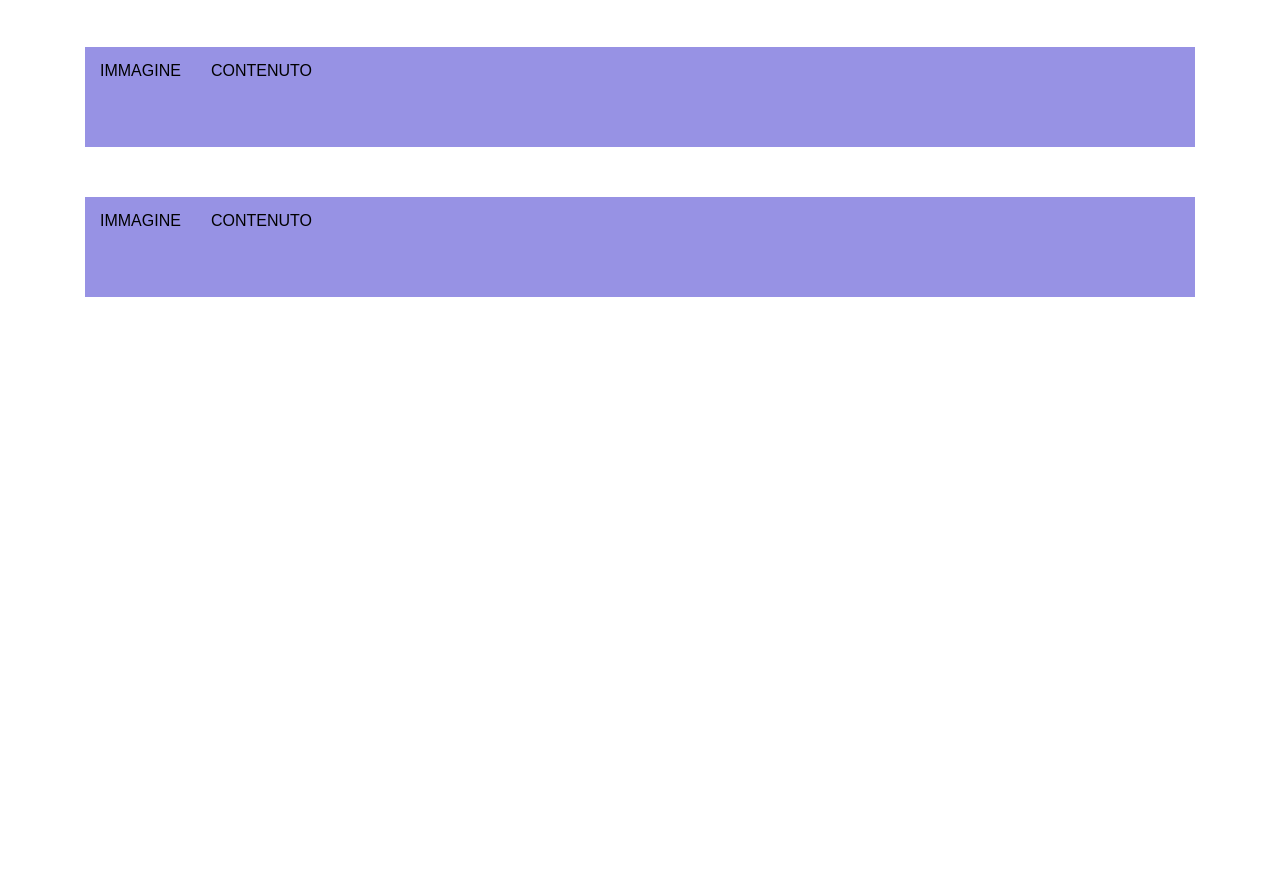
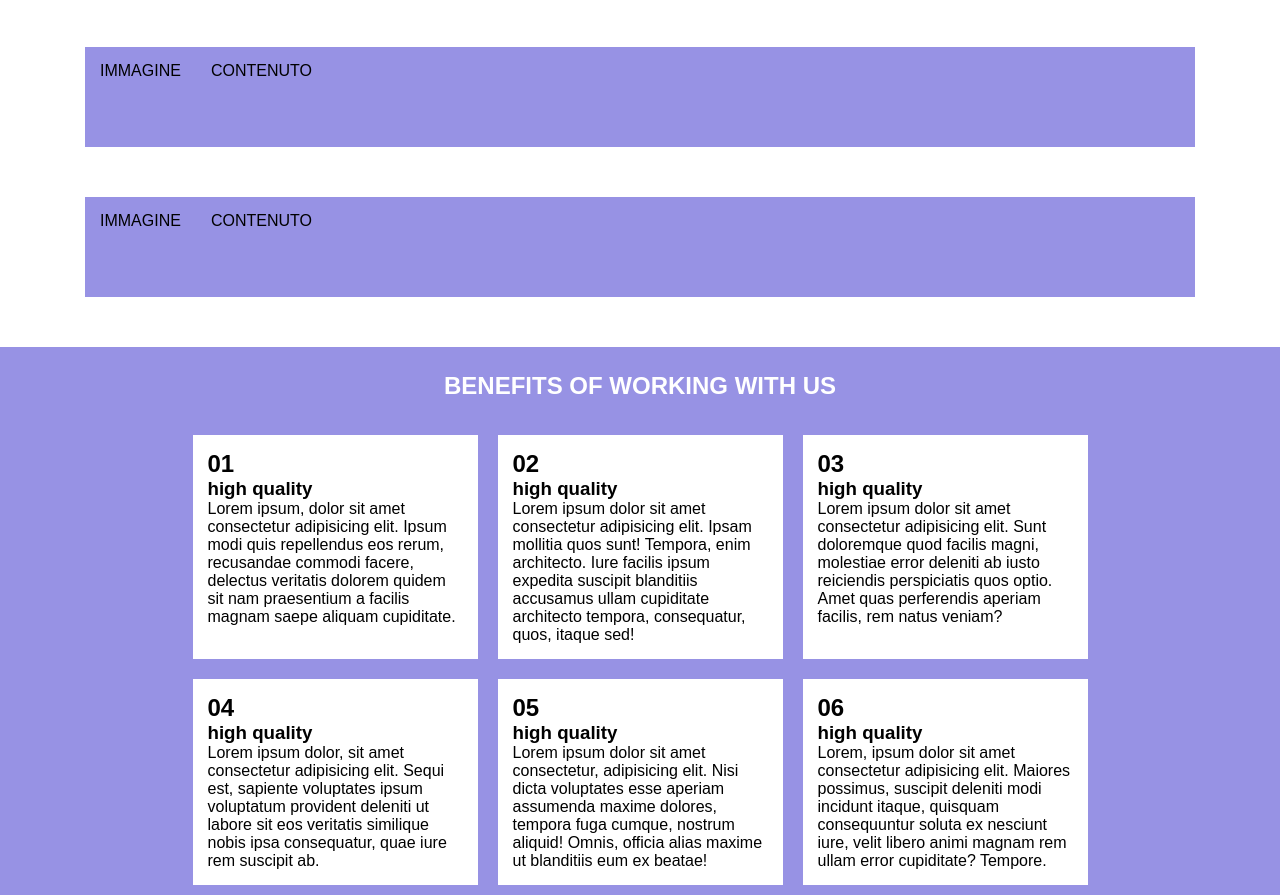
Before and after one commit to Murru00/htmlcss-responsive-layout, a plain HTML site: page index.html in a window 1280 px wide. Shown: the part 1023-1918 px from the top of the page. Before the commit the page ends 1320 px from the top, so only its background shows below. Drawn offline with Linux system fonts and the light colour scheme.

Commit message:
add benefit

```diff
--- a/css/style.css
+++ b/css/style.css
@@ -77,6 +77,7 @@ body{
     margin-right: -15px;
     display: flex;
     flex-wrap: wrap;
+    justify-content: center;
 
 }
 
@@ -133,3 +134,26 @@ text-align: center;
     display: flex;
     height: 100px;
 }
+
+/* BENEFIT */
+
+#benefit{
+    background-color: #9792e4;
+    margin-top: 50px;
+}
+#benefit > h1{
+    color: white;
+    text-align: center;
+    padding: 25px;
+}
+
+
+
+#benefit > .container > .row > .col{
+    background-color: white;
+    width: calc(100% / 4);
+
+    margin-left: auto;
+    margin-right: auto;
+    margin: 10px;
+}
--- a/index.html
+++ b/index.html
@@ -91,5 +91,49 @@
 
     </section>
 
+    <!-- BENEFIT -->
+
+    <section id="benefit">
+
+            <h1>BENEFITS OF WORKING WITH US</h1>
+
+        <div class="container">
+            <div class="row">
+                <div class="col">
+                    <h2>01</h2>
+                    <h3>high quality</h3>
+                    <p>Lorem ipsum, dolor sit amet consectetur adipisicing elit. Ipsum modi quis repellendus eos rerum, recusandae commodi facere, delectus veritatis dolorem quidem sit nam praesentium a facilis magnam saepe aliquam cupiditate.</p>
+                </div>
+                <div class="col">
+                    <h2>02</h2>
+                    <h3>high quality</h3>
+                    <p>Lorem ipsum dolor sit amet consectetur adipisicing elit. Ipsam mollitia quos sunt! Tempora, enim architecto. Iure facilis ipsum expedita suscipit blanditiis accusamus ullam cupiditate architecto tempora, consequatur, quos, itaque sed!</p>
+                </div>
+                <div class="col">
+                    <h2>03</h2>
+                    <h3>high quality</h3>
+                    <p>Lorem ipsum dolor sit amet consectetur adipisicing elit. Sunt doloremque quod facilis magni, molestiae error deleniti ab iusto reiciendis perspiciatis quos optio. Amet quas perferendis aperiam facilis, rem natus veniam?</p>
+                </div>
+                <div class="col">
+                    <h2>04</h2>
+                    <h3>high quality</h3>
+                    <p>Lorem ipsum dolor, sit amet consectetur adipisicing elit. Sequi est, sapiente voluptates ipsum voluptatum provident deleniti ut labore sit eos veritatis similique nobis ipsa consequatur, quae iure rem suscipit ab.</p>
+                </div>
+                <div class="col">
+                    <h2>05</h2>
+                    <h3>high quality</h3>
+                    <p>Lorem ipsum dolor sit amet consectetur, adipisicing elit. Nisi dicta voluptates esse aperiam assumenda maxime dolores, tempora fuga cumque, nostrum aliquid! Omnis, officia alias maxime ut blanditiis eum ex beatae!</p>
+                </div>
+                <div class="col">
+                    <h2>06</h2>
+                    <h3>high quality</h3>
+                    <p>Lorem, ipsum dolor sit amet consectetur adipisicing elit. Maiores possimus, suscipit deleniti modi incidunt itaque, quisquam consequuntur soluta ex nesciunt iure, velit libero animi magnam rem ullam error cupiditate? Tempore.</p>
+                </div>
+            </div>
+        </div>
+    </section>
+
+    <!-- SECTION ABOUT -->
+
 </body>
 </html>
```
